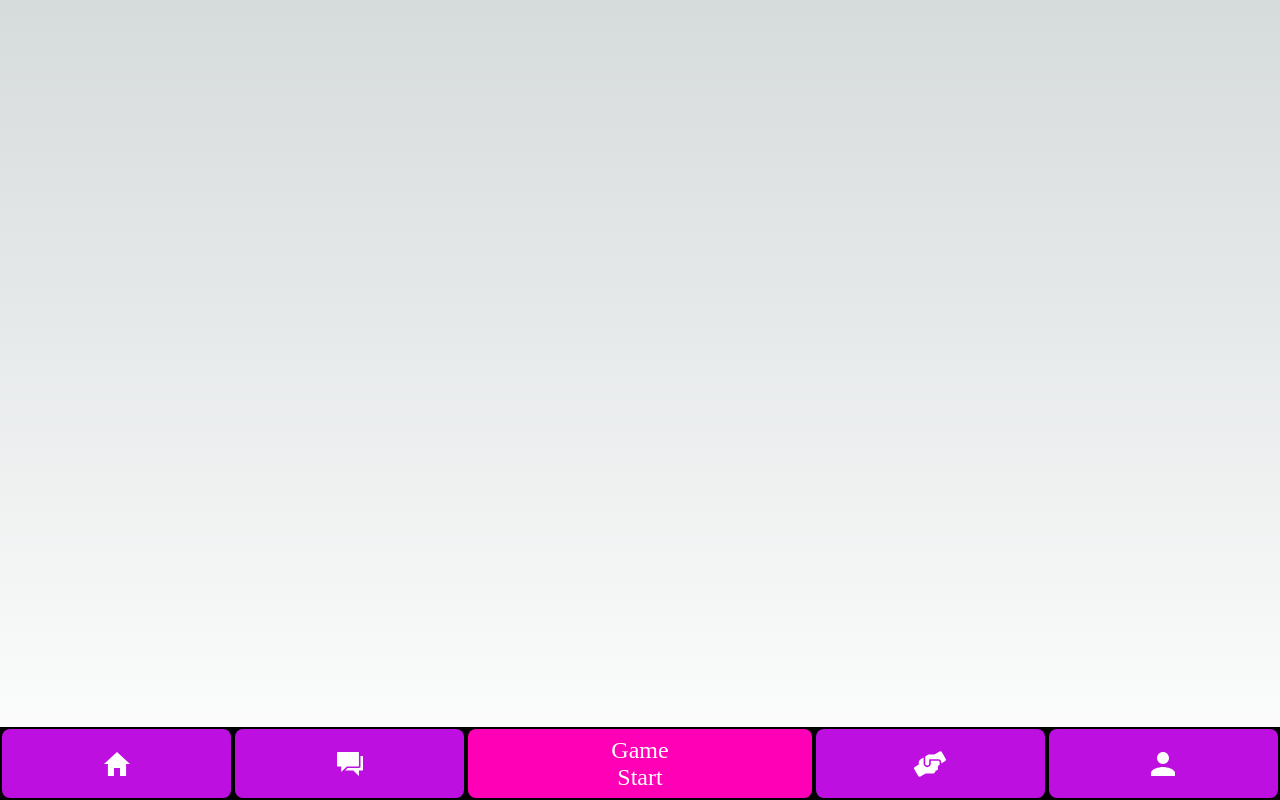
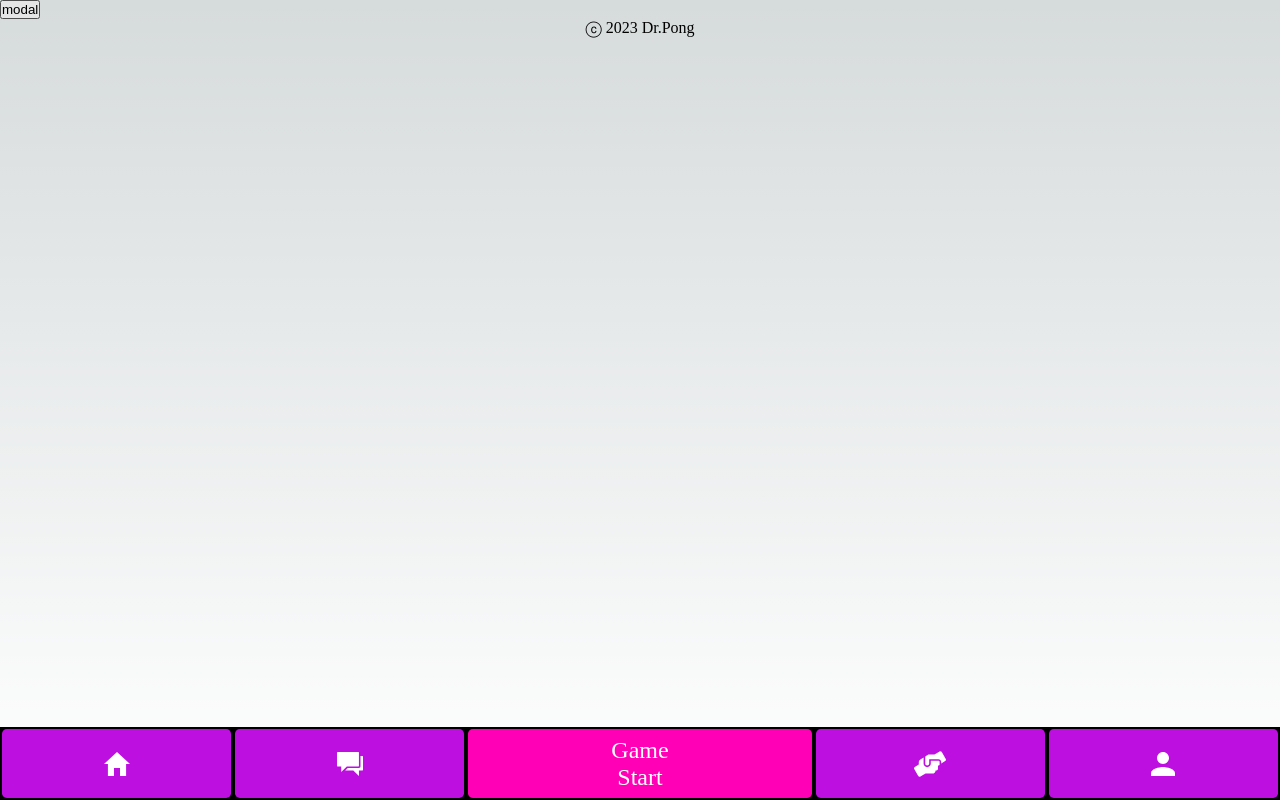
Before and after one commit to Dr-Pong/dr_pong_client, a Next.js app: page / in a window 1280 px wide. Built offline with nearby package versions, Linux system fonts and the light colour scheme.

Commit message:
[feat] footer 구현 close #2

```diff
--- /dev/null
+++ b/components/layouts/Footer.tsx
@@ -0,0 +1,5 @@
+import styles from 'styles/layouts/Footer.module.scss';
+
+export default function Footer() {
+  return <div className={styles.footerContainer}>ⓒ 2023 Dr.Pong</div>;
+}
--- a/pages/index.tsx
+++ b/pages/index.tsx
@@ -1,10 +1,60 @@
+import { useRecoilState } from 'recoil';
+
 import React from 'react';
 
-import 'i18n';
+import { modalPartsState, openModalState } from 'recoils/modal';
+
+import ButtonRow from 'components/global/buttons/ButtonRow';
+import CancelButton from 'components/global/buttons/CancelButton';
+import SubmitButton from 'components/global/buttons/SubmitButton';
+import Footer from 'components/layouts/Footer';
+import ModalPhrase from 'components/modals/modalParts/ModalPhrase';
+import ModalTitle from 'components/modals/modalParts/ModalTitle';
+
+import '../i18n';
 
 export default function Home() {
+  const [openModal, setOpenModal] = useRecoilState(openModalState);
+  const [modalParts, setModalParts] = useRecoilState(modalPartsState);
+  const handleProfileSubmit = () => {};
+  const buttonList: React.ReactNode[] = [
+    <CancelButton
+      style='basic'
+      color='white'
+      value='취소'
+      handleButtonClick={null}
+    />,
+    <SubmitButton
+      style='basic'
+      color='black'
+      value='저장'
+      handleButtonClick={handleProfileSubmit}
+    />,
+  ];
+
+  const handleButtonClick = () => {
+    setModalParts({
+      ...modalParts,
+      // head: <ModalTitle title='modal' />,
+      head: null,
+      body: (
+        <ModalPhrase
+          phrase={
+            '페이지를 나가면 변경 사항을 잃게 됩니다.\n수정 내역을 저장하시겠습니까?'
+          }
+        />
+      ),
+      tail: null,
+      // tail: <ButtonRow buttonList={buttonList} />,
+    });
+    setOpenModal(true);
+  };
   return (
     <div>
+      <button type='button' onClick={handleButtonClick}>
+        modal
+      </button>
+      <Footer />
     </div>
   );
 }
--- /dev/null
+++ b/styles/layouts/Footer.module.scss
@@ -0,0 +1,3 @@
+.footerContainer {
+  text-align: center;
+}
--- a/styles/layouts/NavigationBar.module.scss
+++ b/styles/layouts/NavigationBar.module.scss
@@ -18,7 +18,7 @@
   font-size: 2rem;
   text-align: center;
   background: $violet;
-  border-radius: 0.5rem;
+  border-radius: $basic-radius;
 }
 
 .mainButton {
```
